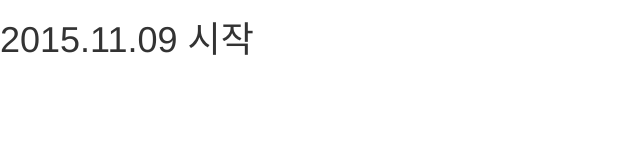
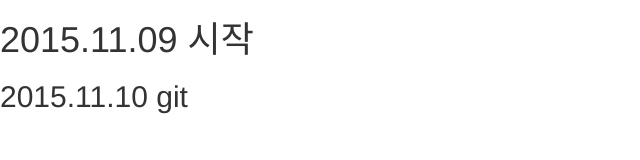
Before and after one commit to YunYisara/UI, a plain HTML site: page index.html in a window 1280 px wide. Shown: the whole page, without its empty margins (0-640 px from the left). Drawn offline with nearby package versions, Linux system fonts and the light colour scheme.

Commit message:
stage ~ commit

```diff
--- a/index.html
+++ b/index.html
@@ -24,5 +24,7 @@
     <script src="https://ajax.googleapis.com/ajax/libs/jquery/1.11.2/jquery.min.js"></script>
     <!-- 모든 컴파일된 플러그인을 포함합니다 (아래), 원하지 않는다면 필요한 각각의 파일을 포함하세요 -->
     <script src="js/bootstrap.min.js"></script>
+
+    <h2>2015.11.10 git</h2>
   </body>
 </html>
```
